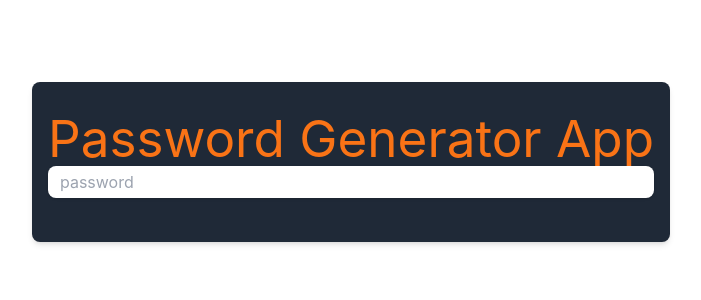
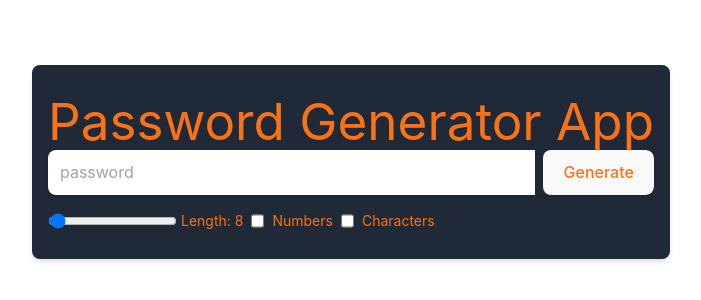
Before and after one commit to denichinv/password-generator, a React (Vite) app: page / in a window 1280 px wide. Shown: the part 238-538 px from the top of the page, without its empty margins (289-990 px from the left). Built offline with nearby package versions, Linux system fonts and the light colour scheme.

Commit message:
checkboxes ,button and field implemented

```diff
--- a/src/App.jsx
+++ b/src/App.jsx
@@ -17,7 +17,7 @@ function App() {
     if (charAllow) strData + "!@#$%^&*=-_`~+:;<.>?/|,"
     for (let index = 0; index < len; index++) {
       let position = Math.floor(Math.random() * strData.length + 1)
-      pass = strData.charAt(position)
+      pass += strData.charAt(position)
 
     }
     setPassword(pass)
@@ -29,6 +29,23 @@ function App() {
       <h1>Password Generator App</h1>
       <div className='flex shadow rounded-lg overflow-hidden mb-4'>
         <input type="text" value={pass} className='outline-none w-full py-1 px-3' placeholder='password' readOnly/>
+        <button className='ml-2' onClick={passwordGenerator}>Generate</button>
+      </div>
+      <div className='flex text-sm gap-x-2 '>
+        <div className='flex items-center gap-x-1'>
+          <input type="range" min={6} max={100} value={len} className='cursor-pointer' onChange={(e) => {setLen(e.target.value)}}  />
+          <label>Length: {len}</label>
+        </div>
+        <div className='flex text-sm gap-x-2 '>
+          <input type="checkbox" defaultChecked={numAllow}
+          id='numbInput'
+          onChange={() => {setNumAllow((prev)=> !prev)}}/>
+          <label htmlFor="numbInput">Numbers</label>
+          <input type="checkbox" defaultChecked={charAllow}
+          id='charInput'
+          onChange={() => {setCharAllow((prev)=> !prev)}}/>
+          <label htmlFor="charInput">Characters</label>
+        </div>
       </div>
       </div>
     </>
```
